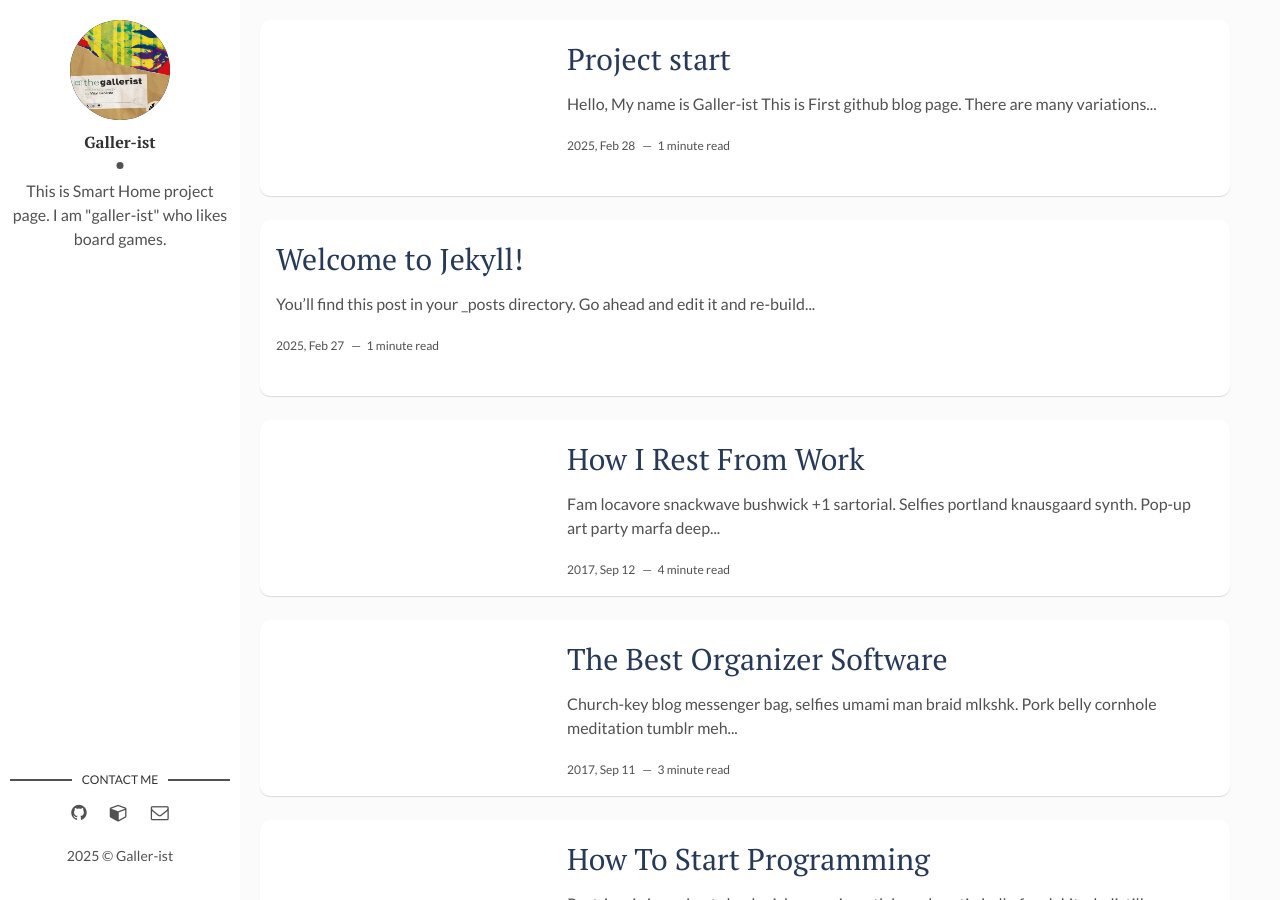
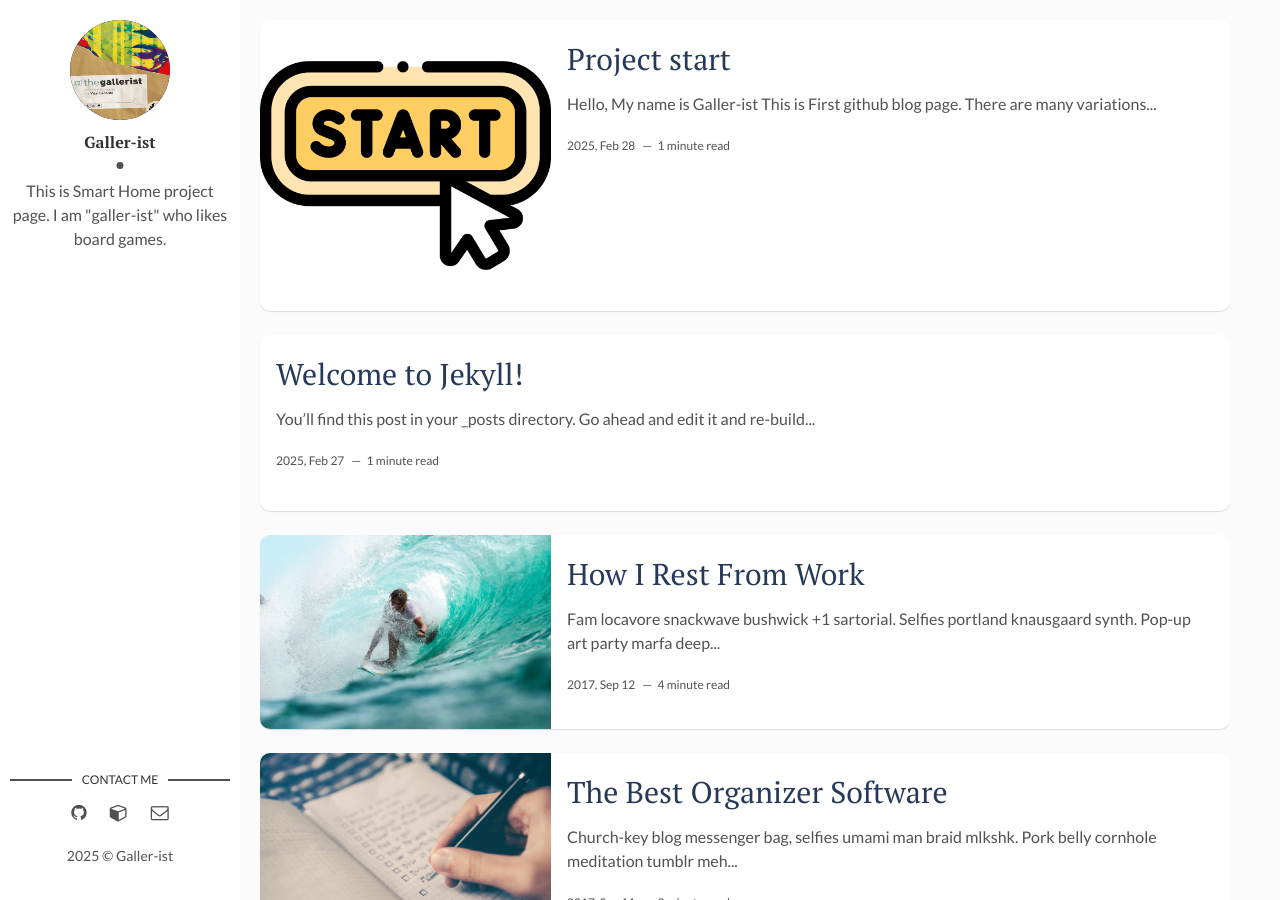
Before and after one commit to SmtHmIoT/SmtHmIoT.github.io, a Jekyll site: the page built from index.html, in a window 1280 px wide and 900 px high. Built offline with Jekyll 4.4.1, drawn with Linux system fonts in a browser that asks for light colours; the list of posts is cut into pages by our own code.

Commit message:
fix : correct post thumbnail path in index.html

```diff
--- a/index.html
+++ b/index.html
@@ -5,7 +5,11 @@ layout: main
 {% for post in paginator.posts %}
 <article class="post">
   {% if post.img %}
-  <a class="post-thumbnail" href="{{post.url | prepend: site.baseurl}}"></a>
+  <a class="post-thumbnail" href="{{post.url | prepend: site.baseurl}}"
+    ><img
+      src="{{ '/assets/img/' | append: post.img | prepend: site.baseurl }}"
+      alt="{{ post.title }}"
+  /></a>
   {% else %} {% endif %}
   <div class="post-content">
     <h2 class="post-title">
```
